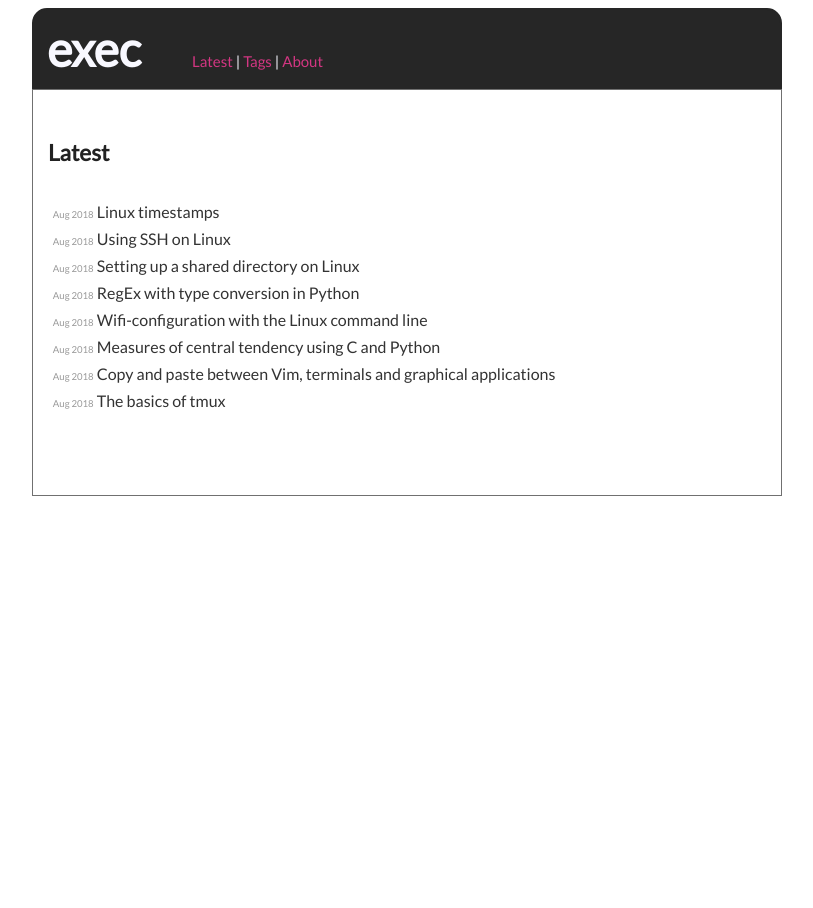
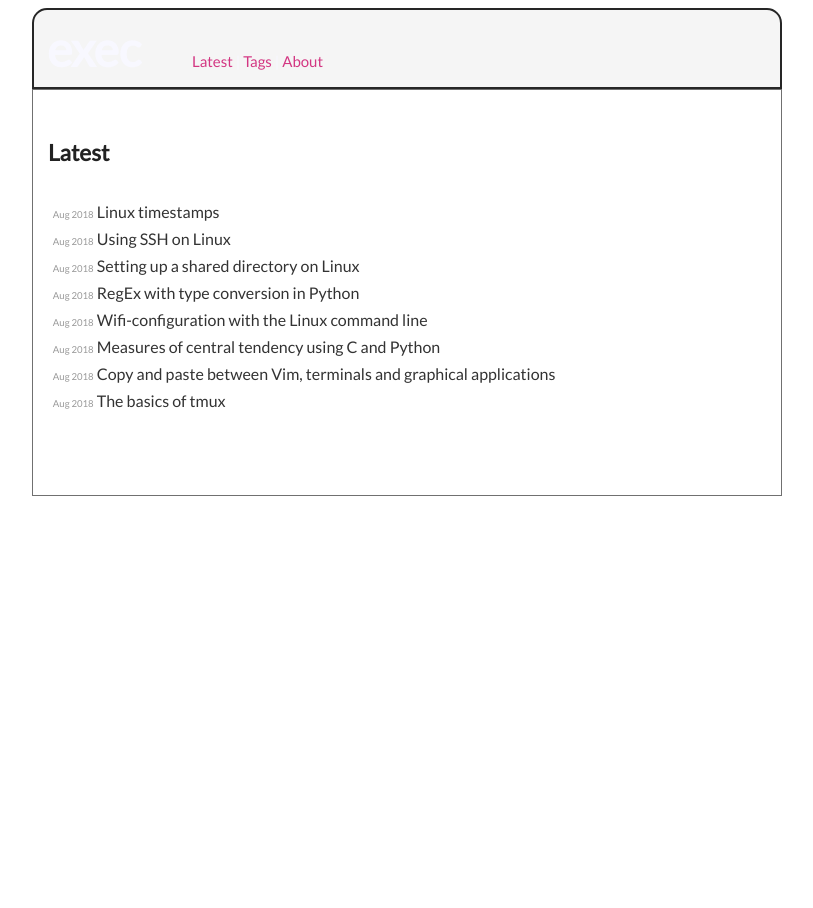
Before and after one commit to execas/execas.github.io, a Jekyll site: the page built from index.html, in a window 1280 px wide. Shown: the whole page, without its empty margins (233-1046 px from the left). Built offline with Jekyll 4.4.1, drawn with Linux system fonts in a browser that asks for light colours.

Commit message:
Update execas.css

```diff
--- a/css/execas.css
+++ b/css/execas.css
@@ -107,7 +107,7 @@ p {
 }
 
 .header {
-     background-color:#262626;
+     background-color:#f5f5f5;
      color: #f8f8ff;
      margin:0 auto;
      max-width: 720px;
```
